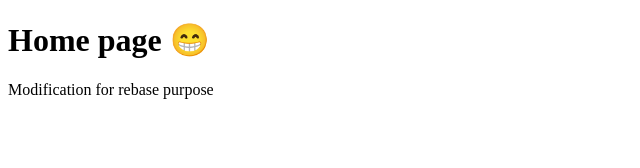
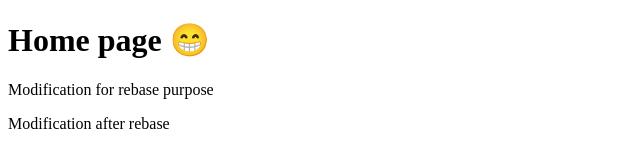
Before and after one commit to Gasorekibo/Gym-Git-Exercise-Solutions, a plain HTML site: page home.html in a window 1280 px wide. Shown: the whole page, without its empty margins (0-640 px from the left). Drawn offline with Linux system fonts and the light colour scheme.

Commit message:
modification after rebase

```diff
--- a/home.html
+++ b/home.html
@@ -8,5 +8,6 @@
   <body>
     <h1>Home page 😁</h1>
     <p>Modification for rebase purpose</p>
+    <p>Modification after rebase</p>
   </body>
 </html>
```
